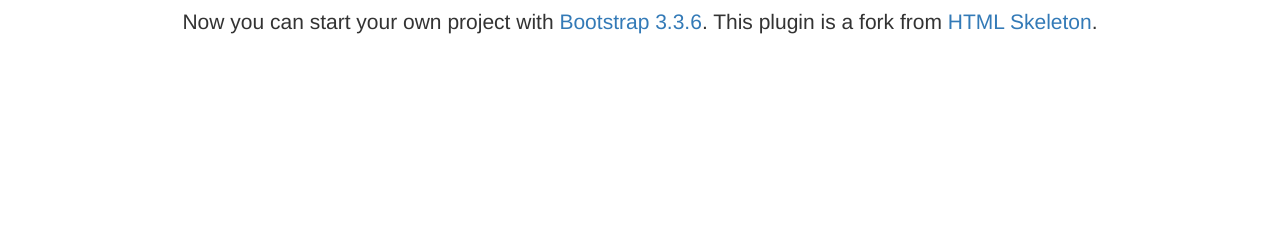
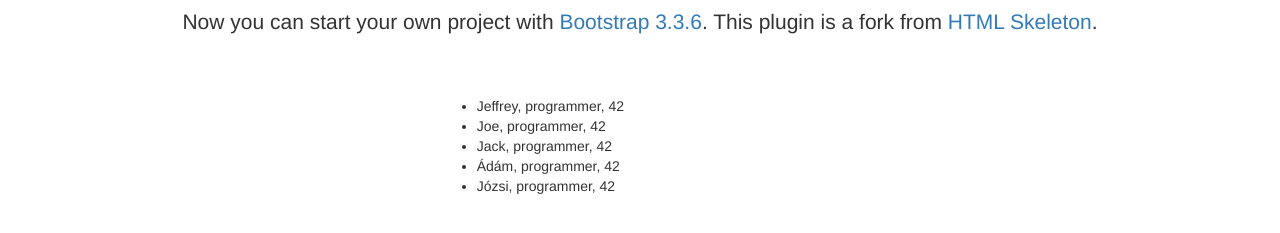
Before and after one commit to sg-d7/html5-reloaded, a website: page index.html in a window 1280 px wide. Shown: the part 153-386 px from the top of the page. Drawn offline with Linux system fonts and the light colour scheme.

Commit message:
Óra végi feladat

```diff
--- a/index.html
+++ b/index.html
@@ -16,7 +16,7 @@
 				<![endif]-->
 </head>
 
-<body>
+<body data-ng-controller="hello">
 				<nav class="navbar navbar-inverse navbar-fixed-top" role="navigation">
 								<div class="container">
 												<div class="navbar-header">
@@ -42,7 +42,7 @@
 								</div>
 				</nav>
 
-				<div class="container" data-ng-controller="hello">
+				<div class="container">
 								<div class="starter-template">
 												<h1>Hello,
 													<span data-ng-bind="name"></span>!
@@ -51,6 +51,14 @@
 								</div>
 				</div>
 
+				<div class="row">
+					<div class="col-xs-4 col-xs-offset-4">
+						<ul>
+							<li data-ng-repeat="user in users">{{ user.name }}, {{ user.job }}, {{ user.age }}</li>
+						</ul>
+					</div>
+				</div>
+
 				<script src="build/js/html5-reloaded.min.js"></script>
 </body>
 </html>
--- a/js/main.js
+++ b/js/main.js
@@ -1,5 +1,12 @@
-alert("Hello world");
+//alert("Hello world");
 var reloaded = angular.module("reloaded", []);
-reloaded.controller("hello", ['$scope', function($scope) {
-	$scope.name = "Jeffrey";
+reloaded.controller("hello", ['$scope', '$http',
+	function($scope, $http) {
+		$scope.name = "Jeffrey";
+
+		$scope.users = [];
+		$http.get('json/user.json')
+			.then(function (serverData) {
+				$scope.users = serverData.data;
+			});
 }]);
--- /dev/null
+++ b/json/user.json
@@ -0,0 +1,23 @@
+[
+	{
+		"name" : "Jeffrey",
+		"age" : 42,
+		"job" : "programmer"
+	},{
+		"name" : "Joe",
+		"age" : 42,
+		"job" : "programmer"
+	},{
+		"name" : "Jack",
+		"age" : 42,
+		"job" : "programmer"
+	},{
+		"name" : "Ádám",
+		"age" : 42,
+		"job" : "programmer"
+	},{
+		"name" : "Józsi",
+		"age" : 42,
+		"job" : "programmer"
+	}
+]
```
Also changed, not shown: build/js/html5-reloaded.min.js.
